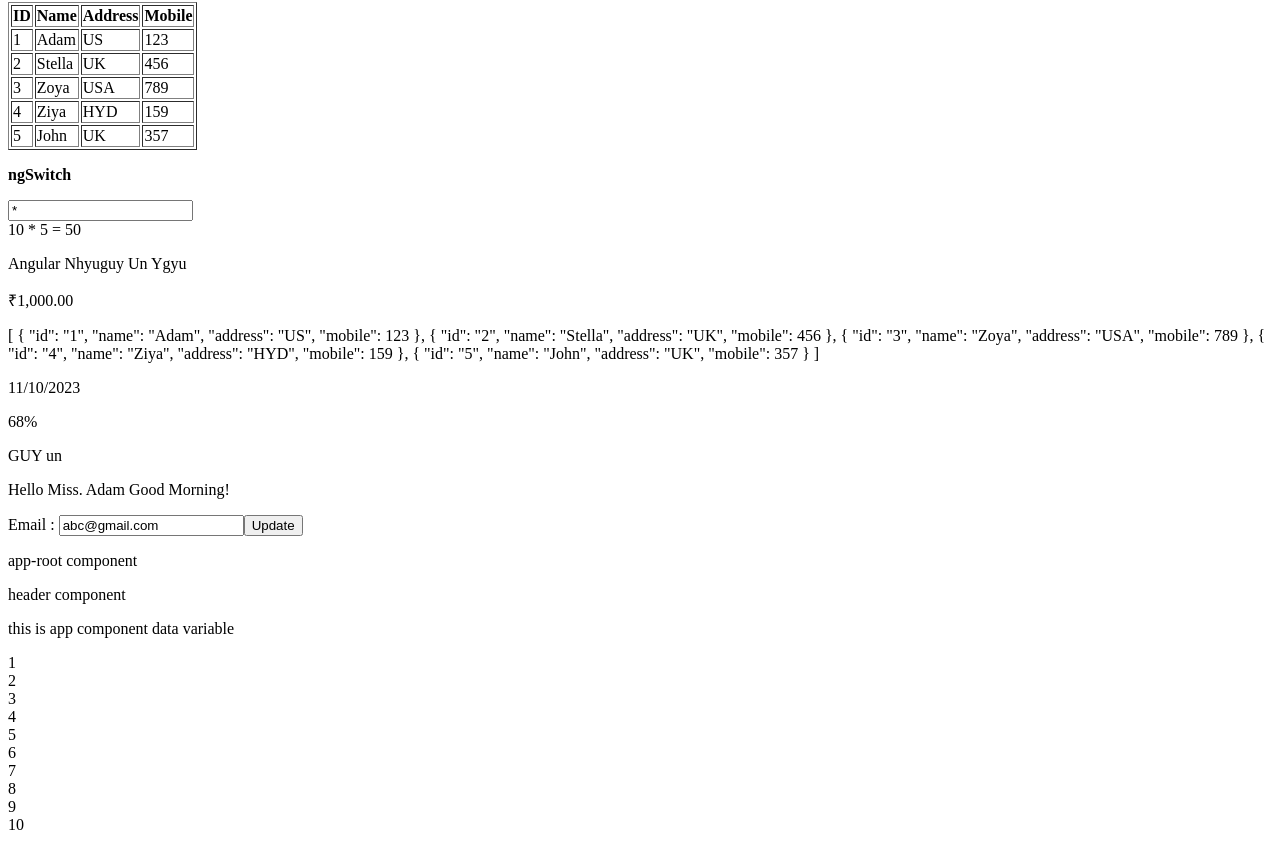
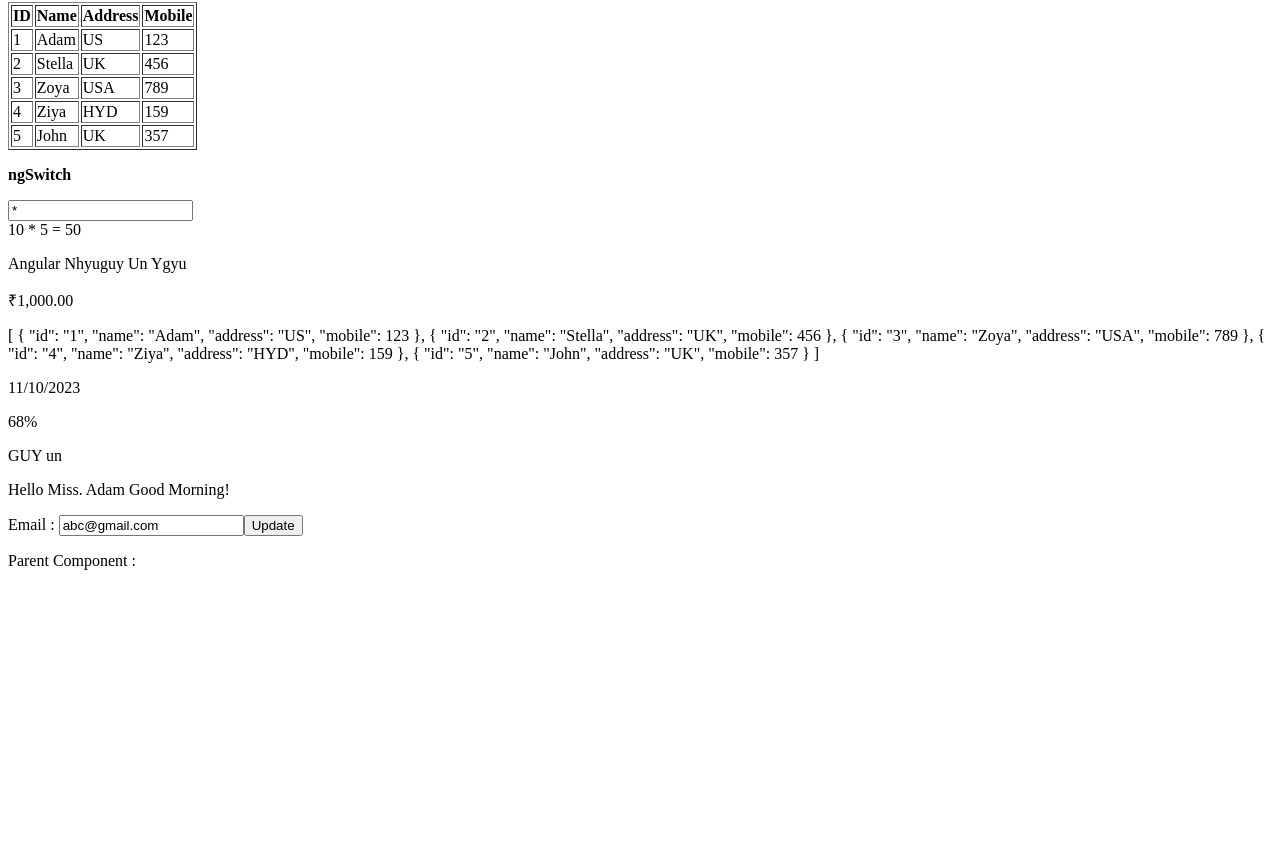
Before and after one commit to MounikaPrathushaBatchu/Angular, an Angular app: page / in a window 1280 px wide. Shown: the part 1662-2504 px from the top of the page. After the commit the page ends 2248 px from the top, so only its background shows below. Built offline with nearby package versions, Linux system fonts and the light colour scheme.

Commit message:
child to parent : @Output decorator

```diff
--- a/src/app/app.component.html
+++ b/src/app/app.component.html
@@ -618,5 +618,15 @@
   <button (click)="updateEmail(e.value)">Update</button>
   <p>{{email}}</p>
 
-  <div>{{parent}}</div>
-  <app-header [childTitle]="cTitle" [d1]="data1" [myNumbers]="nums"></app-header>
+  <!-- parent to child : @Input decorator -->
+  <!-- <div>{{parent}}</div>
+  <app-header [childTitle]="cTitle" [d1]="data1" [myNumbers]="nums" (cust)="cData = $event"></app-header>
+  <div> Parent Component : {{cData}}</div> -->
+
+  <!-- child to parent : @Output decorator -->
+  <div> Parent Component : {{cData}}</div>
+  <!-- <app-header (cust)="cData = $event"></app-header> -->
+  <app-header (cust)="updateCData($event)"></app-header>
+
+  <!-- child to parent : Template Reference Variable -->
+  <!-- <app-header></app-header> -->
```
